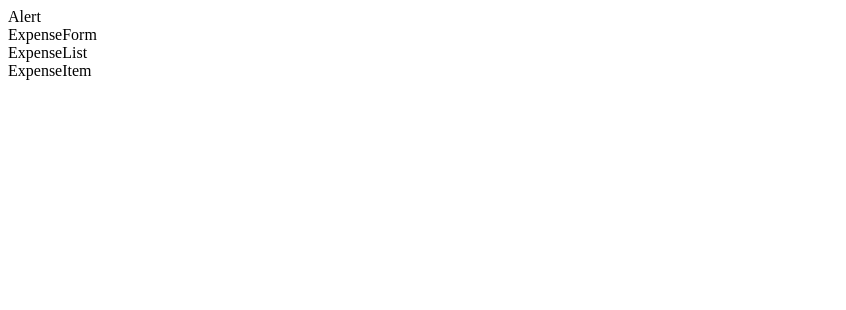
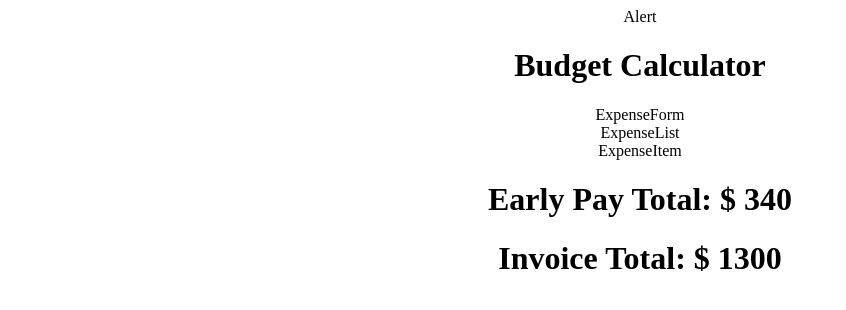
Before and after one commit to Raihanhn/Budget-Calculator, a React (Vite) app: page / in a window 1280 px wide. Shown: the top 310 px of the page, without its empty margins (0-846 px from the left). Built offline with nearby package versions, Linux system fonts and the light colour scheme.

Commit message:
5th commit

```diff
--- a/src/App.css
+++ b/src/App.css
@@ -0,0 +1,4 @@
+
+.main{
+    text-align: center;
+}
--- a/src/App.jsx
+++ b/src/App.jsx
@@ -2,15 +2,41 @@ import './App.css'
 import Alert from './components/Alert'
 import ExpenseForm from './components/ExpenseForm'
 import ExpenseList from './components/ExpenseList'
+import { v4 as uuidv4 } from 'uuid';
+import { useState } from 'react';
 
 function App() {
 
+  const see = [
+    {id:uuidv4(), po: "po1212", invoiced: "12/12/20", due: "12/23/23", pay: 120, payment: 1200  },
+    {id:uuidv4(), po: "po1212", invoiced: "12/12/20", due: "12/23/23", pay: 220, payment: 100  }
+  ];
+
+  const [expense, setExpense] = useState(see);
+  const [early, setEarly] = useState(see);
+
   return (
-    <>
+    <div className='main' >
       <Alert/>
+      <h1>Budget Calculator</h1>
+      <main className="App">
       <ExpenseForm/>
-      <ExpenseList/>
-    </>
+      <ExpenseList expense={expense} easrly={early} />
+      </main>
+
+      <h1>Early Pay Total: <span className='totall' >
+         $ {early.reduce((acc, curr)=>{
+          return (acc += curr.pay);
+         },0)}
+        </span> </h1>
+
+
+      <h1> Invoice Total: <span className='total' >
+         $ {expense.reduce((acc, curr) =>{
+          return (acc += curr.payment);
+         },0)}
+        </span> </h1>
+    </div>
   )
 }
 
```
